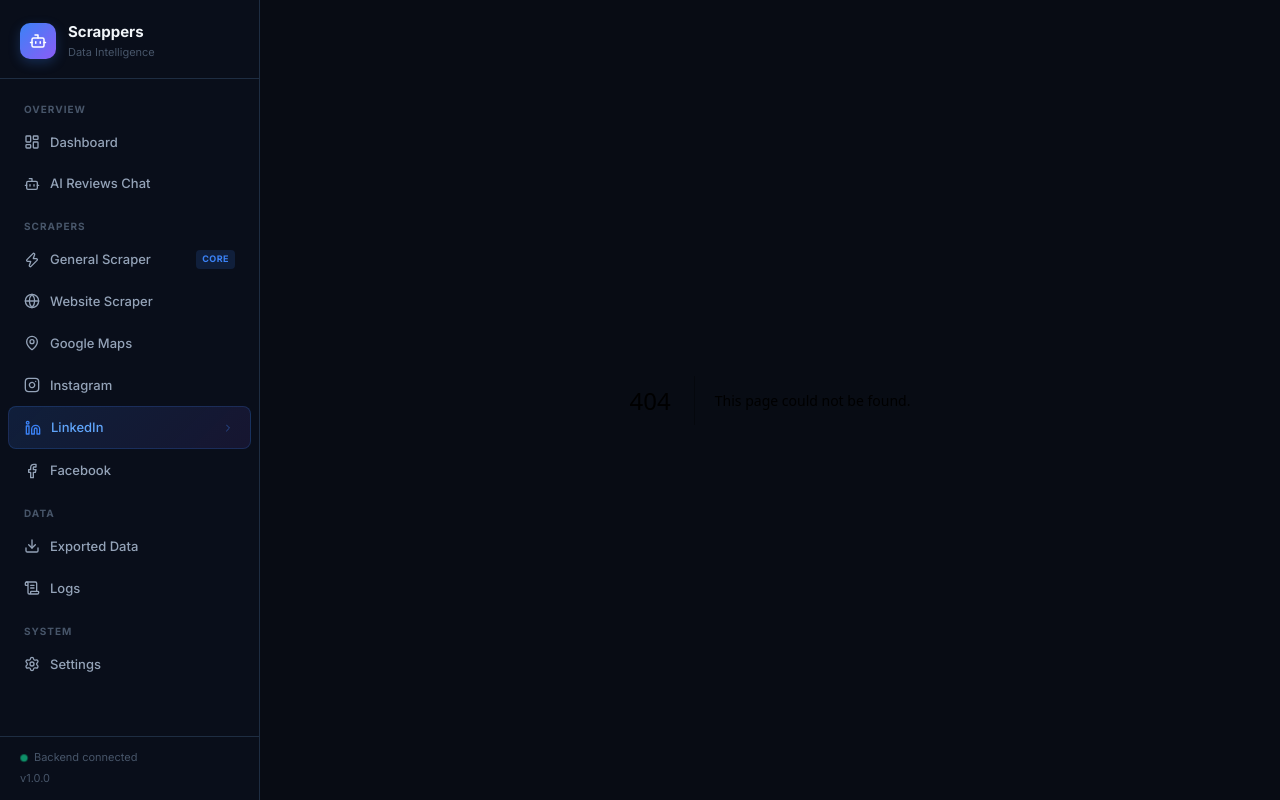
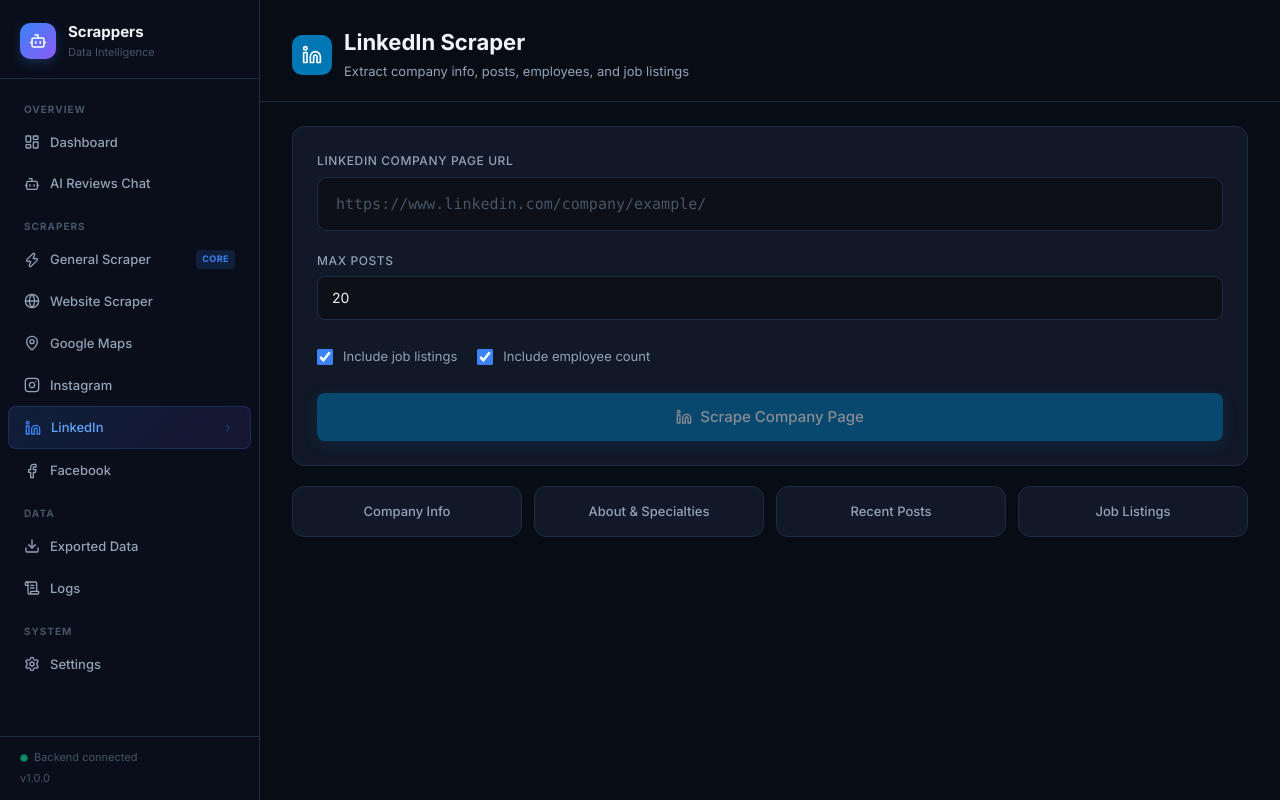
Before and after one commit to farzeenkhantareen/Scrappers-all-in-one-, a Next.js app in the folder frontend/: page /linkedin in a window 1280 px wide. Before the commit this address had no page. Built offline with nearby package versions, Linux system fonts and the light colour scheme.

Commit message:
feat: implement frontend route page for linkedin

```diff
--- /dev/null
+++ b/frontend/src/app/linkedin/page.tsx
@@ -0,0 +1,74 @@
+"use client";
+import { useState } from "react";
+import { LinkedinIcon } from "@/components/icons/BrandIcons";
+import { scrapeApi, jobsApi } from "@/lib/api";
+import { JobTracker, URLInput } from "@/components/scrapers/JobTracker";
+import { useToast } from "@/components/Providers";
+import type { Job } from "@/types";
+
+export default function LinkedInPage() {
+  const [url, setUrl] = useState("");
+  const [maxPosts, setMaxPosts] = useState(20);
+  const [includeJobs, setIncludeJobs] = useState(true);
+  const [includeEmployees, setIncludeEmployees] = useState(true);
+  const [loading, setLoading] = useState(false);
+  const [job, setJob] = useState<Job | null>(null);
+  const { addToast } = useToast();
+
+  const handleStart = async () => {
+    if (!url.trim()) { addToast("Please enter a LinkedIn URL", "error"); return; }
+    setLoading(true);
+    try {
+      const res = await scrapeApi.linkedin({ url: url.trim(), max_posts: maxPosts, include_jobs: includeJobs, include_employees: includeEmployees });
+      if (res.success && res.data) { setJob(res.data as Job); addToast("LinkedIn scraper started!", "success"); }
+      else addToast(res.message || "Failed", "error");
+    } catch { addToast("Backend unreachable", "error"); }
+    finally { setLoading(false); }
+  };
+
+  return (
+    <div>
+      <div className="page-header">
+        <div style={{ display: "flex", alignItems: "center", gap: 12 }}>
+          <div style={{ width: 40, height: 40, borderRadius: 10, background: "#0077b5", display: "flex", alignItems: "center", justifyContent: "center" }}>
+            <LinkedinIcon size={20} color="white" />
+          </div>
+          <div>
+            <h1 className="page-title">LinkedIn Scraper</h1>
+            <p className="page-subtitle">Extract company info, posts, employees, and job listings</p>
+          </div>
+        </div>
+      </div>
+      <div className="page-body" style={{ display: "flex", flexDirection: "column", gap: 20 }}>
+        <div className="card" style={{ padding: 24 }}>
+          <div style={{ display: "flex", flexDirection: "column", gap: 20 }}>
+            <URLInput value={url} onChange={setUrl} placeholder="https://www.linkedin.com/company/example/" label="LinkedIn Company Page URL" />
+            <div>
+              <label className="label">Max Posts</label>
+              <input type="number" className="input" value={maxPosts} onChange={(e) => setMaxPosts(Number(e.target.value))} min={1} max={200} />
+            </div>
+            <div style={{ display: "flex", gap: 20 }}>
+              <label className="checkbox-label">
+                <input type="checkbox" checked={includeJobs} onChange={(e) => setIncludeJobs(e.target.checked)} />
+                Include job listings
+              </label>
+              <label className="checkbox-label">
+                <input type="checkbox" checked={includeEmployees} onChange={(e) => setIncludeEmployees(e.target.checked)} />
+                Include employee count
+              </label>
+            </div>
+            <button className="btn btn-primary btn-lg" onClick={handleStart} disabled={loading || !url} style={{ width: "100%", background: "#0077b5", boxShadow: "0 4px 15px rgba(0,119,181,0.3)" }}>
+              {loading ? <><span className="pulse-dot" /> Starting…</> : <><LinkedinIcon size={16} /> Scrape Company Page</>}
+            </button>
+          </div>
+        </div>
+        <div style={{ display: "grid", gridTemplateColumns: "repeat(4, 1fr)", gap: 12 }}>
+          {["Company Info", "About & Specialties", "Recent Posts", "Job Listings"].map((label) => (
+            <div key={label} className="card" style={{ padding: 14, textAlign: "center", fontSize: 13, fontWeight: 500, color: "var(--text-secondary)" }}>{label}</div>
+          ))}
+        </div>
+        {job && <JobTracker job={job} onCancel={() => jobsApi.cancel(job.id)} onDelete={async () => { await jobsApi.delete(job.id); setJob(null); addToast("Job deleted.", "success"); }} />}
+      </div>
+    </div>
+  );
+}
```
